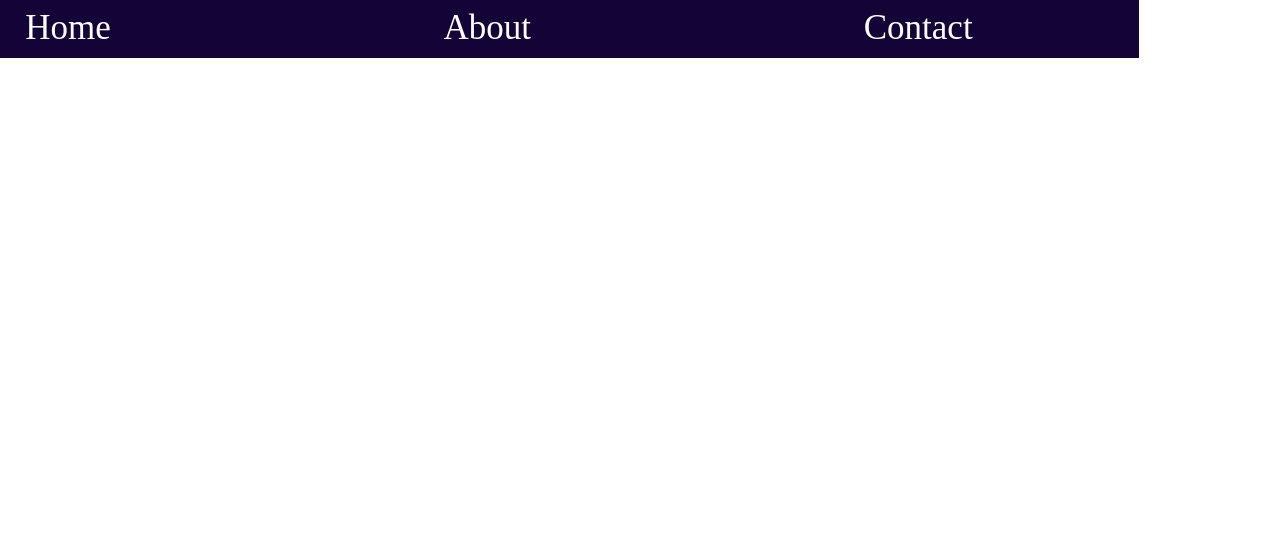
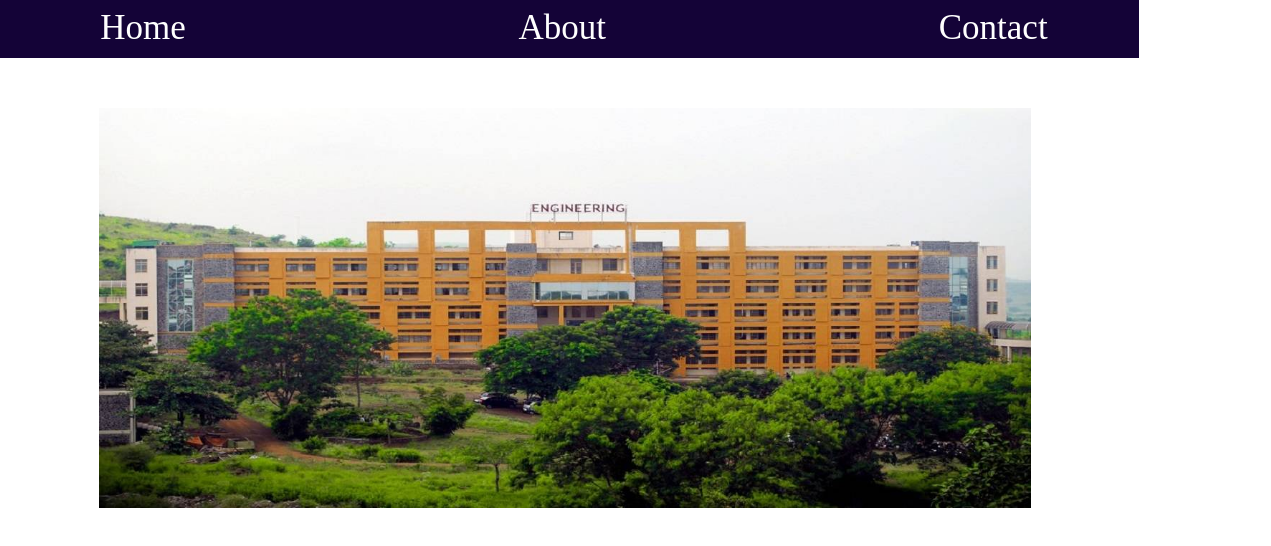
Before and after one commit to Maheshwarigadakh/ImageGallary, a plain HTML site: page index.html in a window 1280 px wide. Shown: the full height of the page, 141-1412 px from the left, 1271 px wide, since content can reach past the window. Drawn offline with Linux system fonts and the light colour scheme.

Commit message:
college img added

```diff
--- a/index.html
+++ b/index.html
@@ -21,6 +21,6 @@
         </div>
     </nav>
 
-
+<img src="clg1.jpeg" class="gallary">
 </body>
 </html>
--- a/style.css
+++ b/style.css
@@ -25,6 +25,12 @@
 }
 .right a{
     margin-top: -50px;
+    margin-left: 150px;
     text-decoration: none;
     color: white;
 }
+.gallary{
+    margin: 50px 240px;
+    height: 400px;
+
+}
```
Also changed, not shown: clg1.jpeg (added), images/clg1.jpeg (added), images/clg2.jpeg (added), images/clg3.jpg (added), images/clg4.jpg (added).
